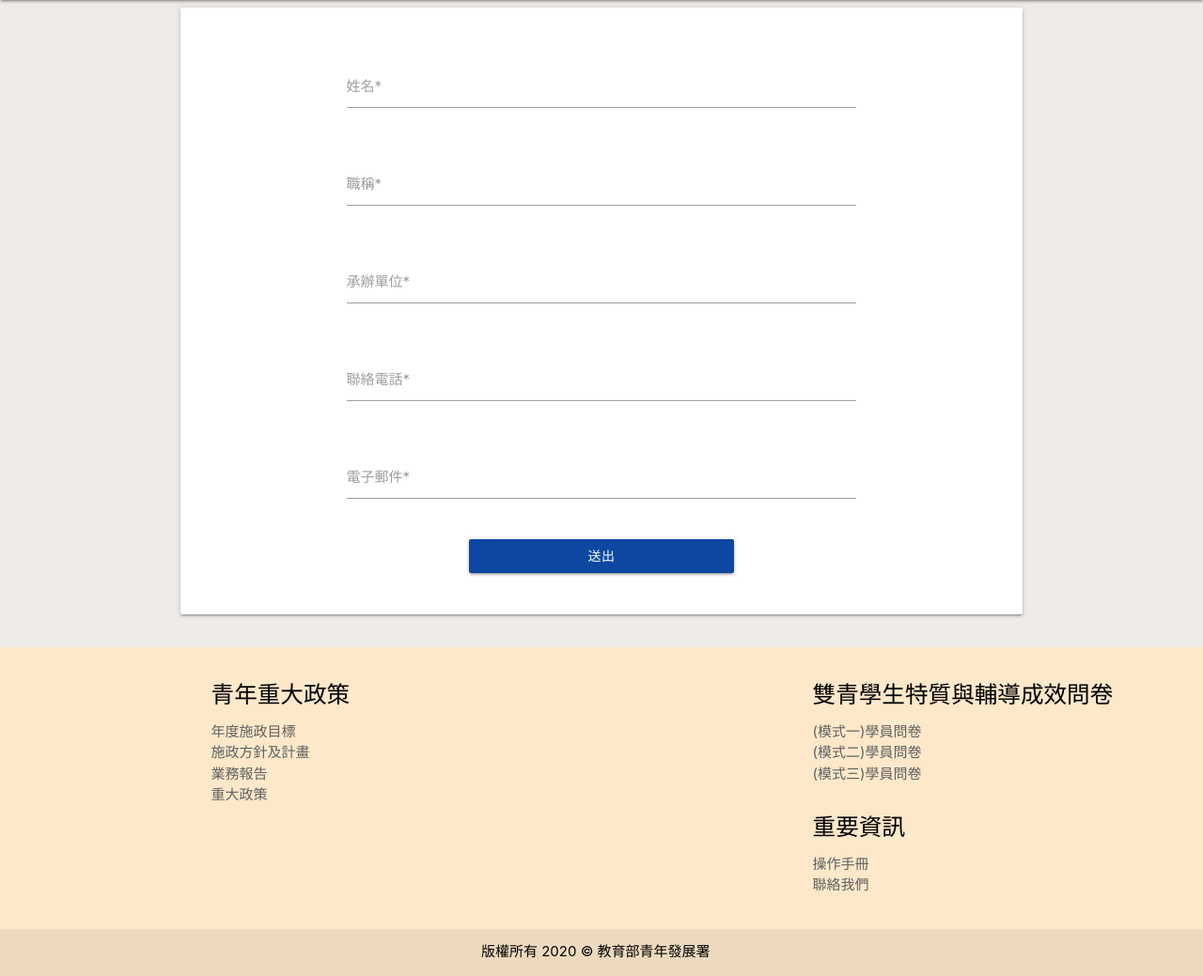
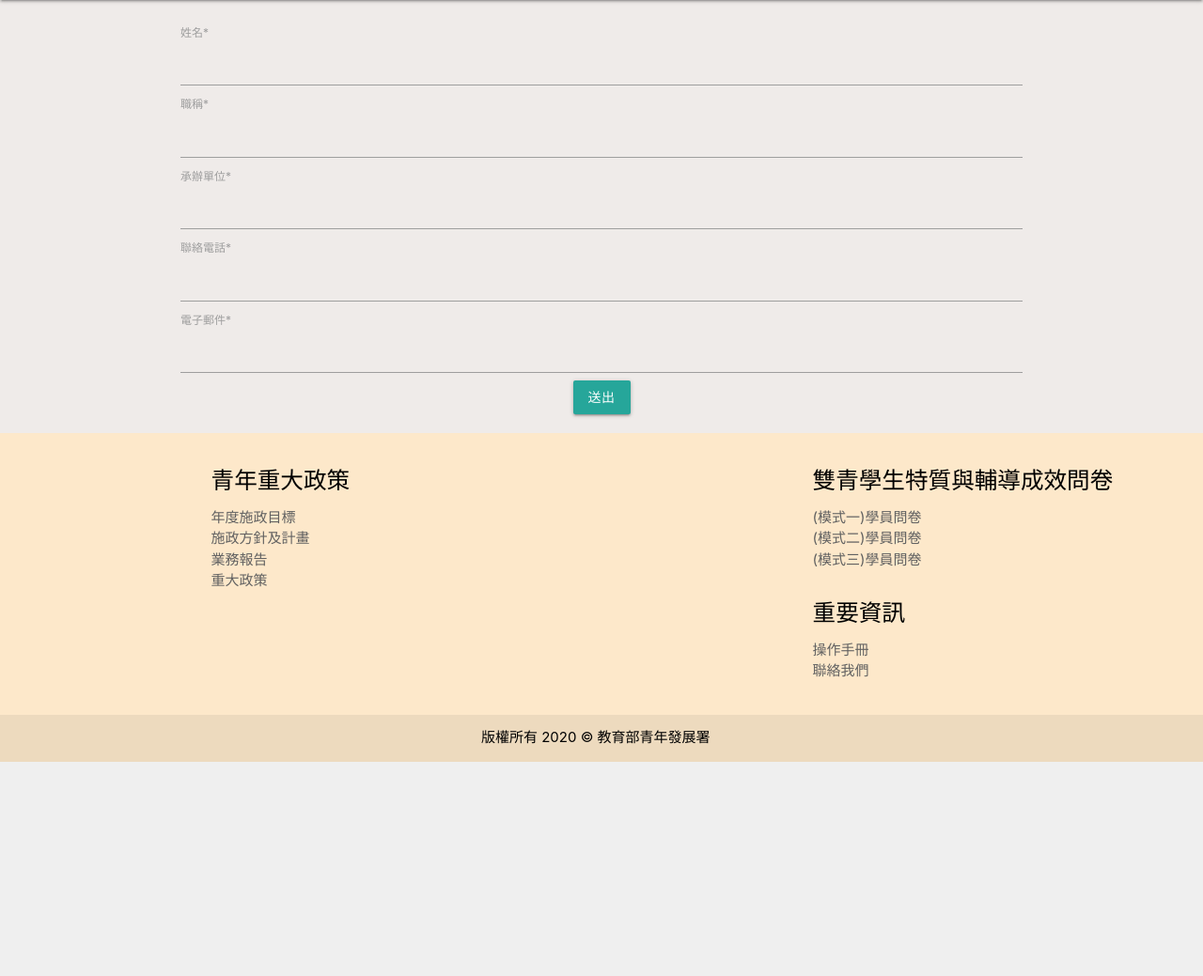
Before and after one commit to cindylu165/yda_bootstrap, a PHP site: the page made by application/views/county/county_contact.php in a window 1280 px wide. Shown: the part 64-1103 px from the top of the page at 94% size. After the commit the page ends 875 px from the top, so only its background shows below. Run offline with PHP 8.4, Linux system fonts and the light colour scheme; the template is opened without the code that fills it, so the values that code supplies are empty; some libraries are stand-ins or nearby versions.

Commit message:
update_county_contact

```diff
--- a/application/views/county/county_contact.php
+++ b/application/views/county/county_contact.php
@@ -1,61 +1,50 @@
-<?php $this->load->view('templates/header');?>
+<?php $this->load->view('templates/new_header');?>
 <div class="container">
-  <div class="row">
-    <div class="card col s12">
+  <div class="col-md-12">
       <h4 class="card-title text-center"><?php echo $title ?></h4>
       <div class="card-content">
-        <form action="<?php echo site_url($url); ?>"
+        <form class="row g-3" action="<?php echo site_url($url); ?>"
           method="post" accept-charset="utf-8" enctype="multipart/form-data">
           <input type="hidden" name="<?php echo $security->get_csrf_token_name() ?>" value="<?php echo $security->get_csrf_hash() ?>" />
-          <?php echo isset($error) ? '<p class="red-text text-darken-3 text-center">' . $error . '</p>' : ''; ?>
-          <?php echo isset($success) ? '<p class="green-text text-darken-3 text-center">' . $success . '</p>' : ''; ?>
+          <?php echo isset($error) ? '<p class="text-danger text-center">' . $error . '</p>' : ''; ?>
+          <?php echo isset($success) ? '<p class="text-success text-center">' . $success . '</p>' : ''; ?>
 
-          <div class="row">
-            <div class="input-field col s10 offset-m2 m8">
-              <input type="text" id="name" name="name" required
+          <div class="col-12">
+              <label for="name">姓名*</label>
+              <input class="form-control" type="text" id="name" name="name" required
                 value="<?php echo (empty($countyContacts)) ? "" : $countyContacts->name ?>">
-              <label for="name">姓名*</label>
-            </div>
           </div>
 
-          <div class="row">
-            <div class="input-field col s10 offset-m2 m8">
-              <input type="text" id="title" name="title" required
+          <div class="col-12">
+            <label for="title">職稱*</label>
+            <input class="form-control" type="text" id="title" name="title" required
                 value="<?php echo (empty($countyContacts)) ? "" : $countyContacts->title ?>">
-              <label for="title">職稱*</label>
-            </div>
           </div>
 
-          <div class="row">
-            <div class="input-field col s10 offset-m2 m8">
-              <input type="text" id="orgnizer" name="orgnizer" required
+          <div class="col-12">
+            <label for="orgnizer">承辦單位*</label>
+            <input  class="form-control"type="text" id="orgnizer" name="orgnizer" required
                 value="<?php echo (empty($countyContacts)) ? "" : $countyContacts->orgnizer ?>">
-              <label for="orgnizer">承辦單位*</label>
-            </div>
           </div>
 
-          <div class="row">
-            <div class="input-field col s10 offset-m2 m8">
-              <input type="text" id="phone" name="phone" required
-                value="<?php echo (empty($countyContacts)) ? "" : $countyContacts->phone ?>">
-              <label for="phone">聯絡電話*</label>
-            </div>
+          <div class="col-12">
+            <label for="phone">聯絡電話*</label>
+            <input class="form-control" type="text" id="phone" name="phone" required
+              value="<?php echo (empty($countyContacts)) ? "" : $countyContacts->phone ?>">
           </div>
 
-          <div class="row">
-            <div class="input-field col s10 offset-m2 m8">
-              <input type="text" id="email" name="email" required
+          <div class="col-12">
+            <label for="email">電子郵件*</label>
+            <input class="form-control" type="text" id="email" name="email" required
                 value="<?php echo (empty($countyContacts)) ? "" : $countyContacts->email ?>">
-              <label for="email">電子郵件*</label>
-            </div>
           </div>
 
-          <div class="row">
-            <button class="btn waves-effect col s6 offset-m4 m4 blue darken-4" type="submit">送出</button>
+          <div class="col-12 text-center">
+          <button class="btn btn-primary m-3" type="submit">送出</button>
+            <!-- <button class="btn waves-effect col s6 offset-m4 m4 blue darken-4" type="submit">送出</button> -->
           </div>
         </form>
       </div>
-    </div>
   </div>
 </div>
 
@@ -65,4 +54,4 @@
 
 </script>
 
-<?php $this->load->view('templates/footer');?>
+<?php $this->load->view('templates/new_footer');?>
```
